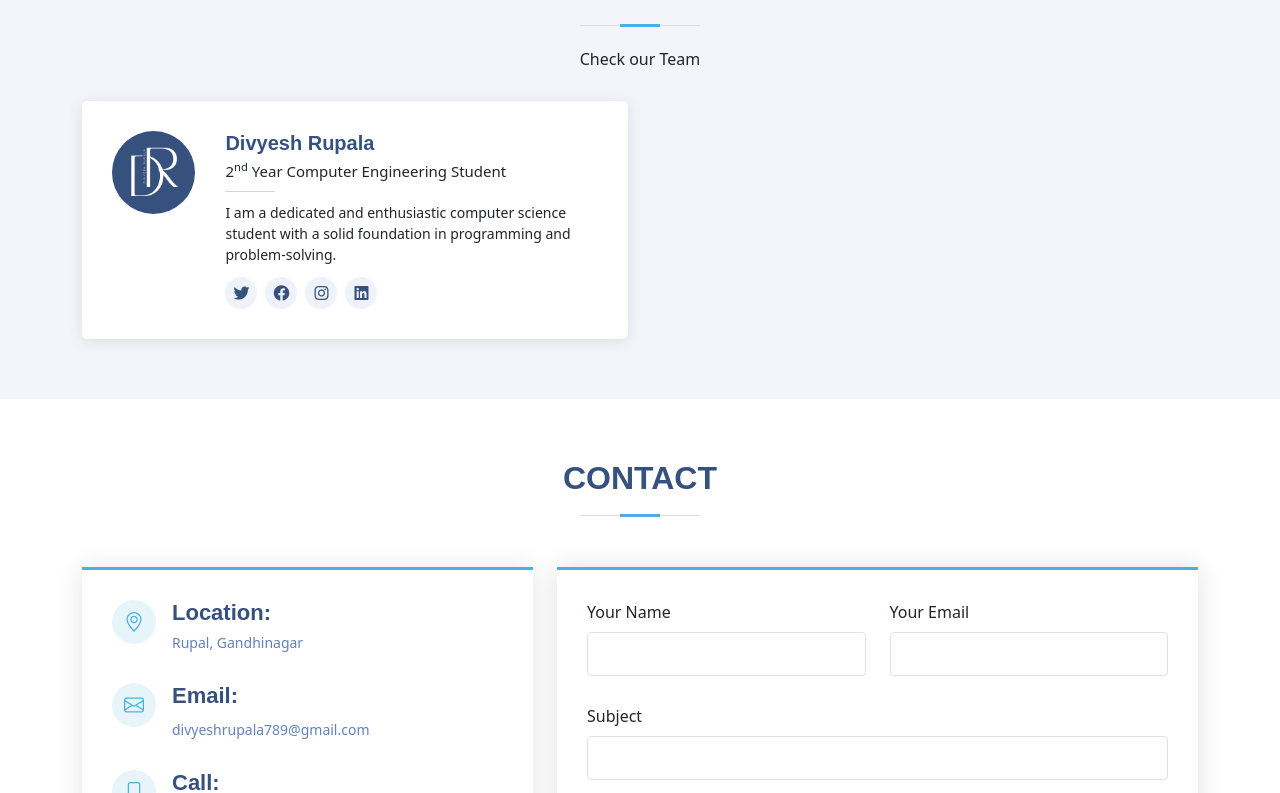
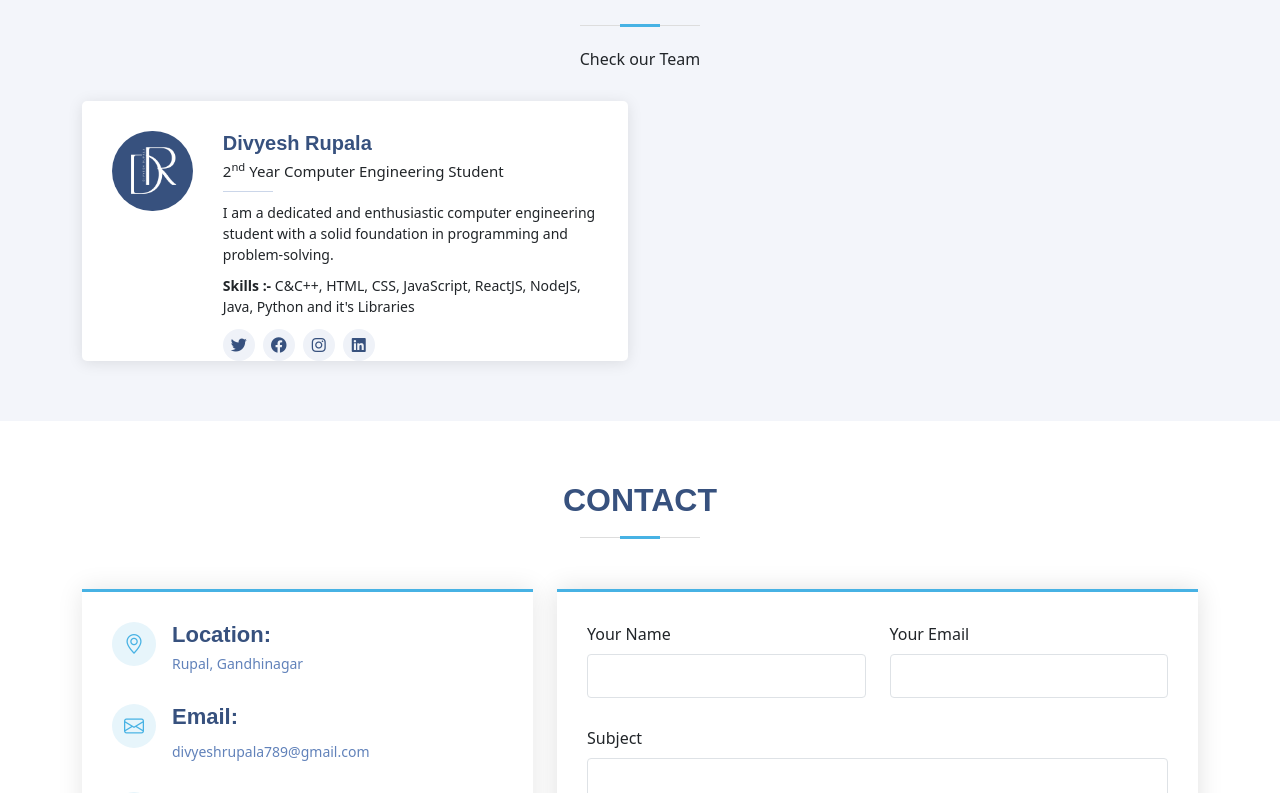
Before and after one commit to Divyeshrupala/Portfolio, a React (Vite) app: page / in a window 1280 px wide. Shown: the part 2147-2940 px from the top of the page. Built offline with nearby package versions, Linux system fonts and the light colour scheme.

Commit message:
final commit

```diff
--- a/assets/css/style.css
+++ b/assets/css/style.css
@@ -978,6 +978,7 @@ section {
 
 .team .member .member-info {
   padding-left: 30px;
+  height: 200px;
 }
 
 .team .member h4 {
--- a/components/Team.jsx
+++ b/components/Team.jsx
@@ -37,7 +37,8 @@ function Team() {
               <div className="member-info">
                 <h4>Divyesh Rupala</h4>
                 <span>2<sup>nd</sup> Year Computer Engineering Student</span>
-                <p>I am a dedicated and enthusiastic computer science student with a solid foundation in programming and problem-solving.</p>
+                <p>I am a dedicated and enthusiastic computer engineering student with a solid foundation in programming and problem-solving.</p>
+                <p><strong>Skills :-</strong> C&C++, HTML, CSS, JavaScript, ReactJS, NodeJS, Java, Python and it's Libraries </p>
                 <div className="social">
                   <a href="https://twitter.com/your_twitter_profile" style={{ textDecoration: 'none' }}><i className="fab fa-twitter"></i></a>
                   <a href="https://www.facebook.com/divyesh.rupala.1" style={{ textDecoration: 'none' }}><i className="fab fa-facebook"></i></a>
```
